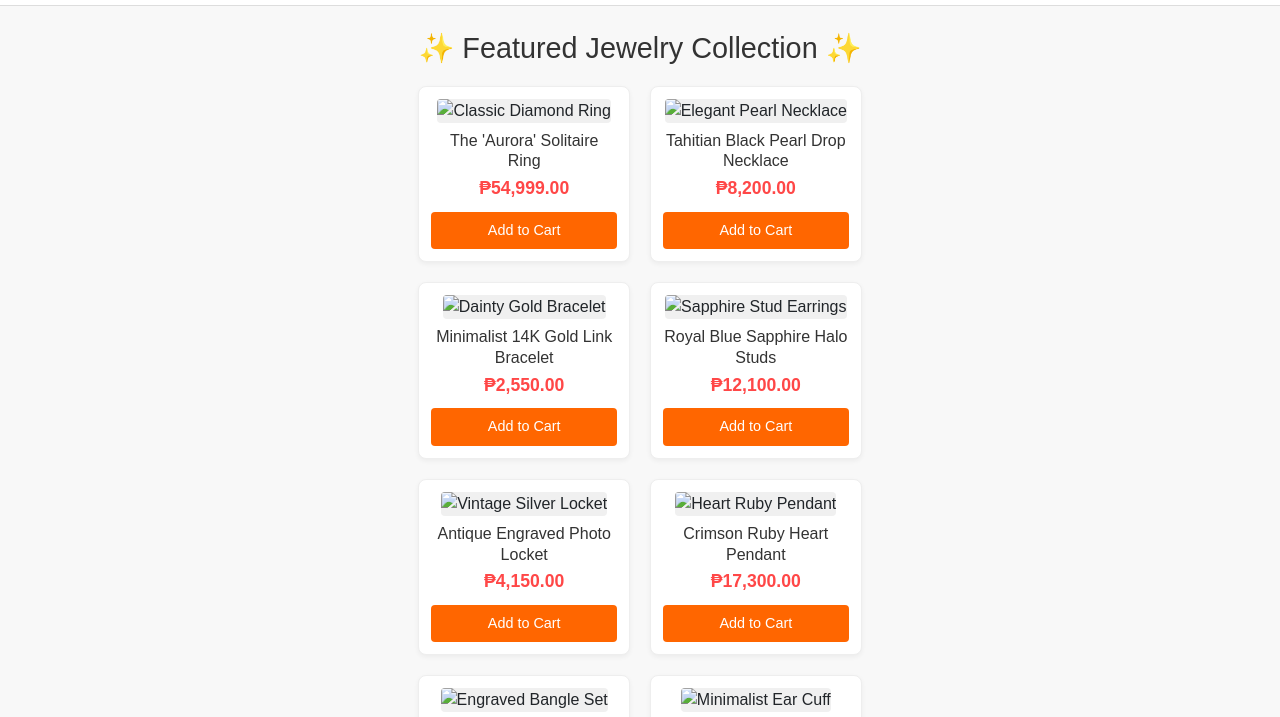
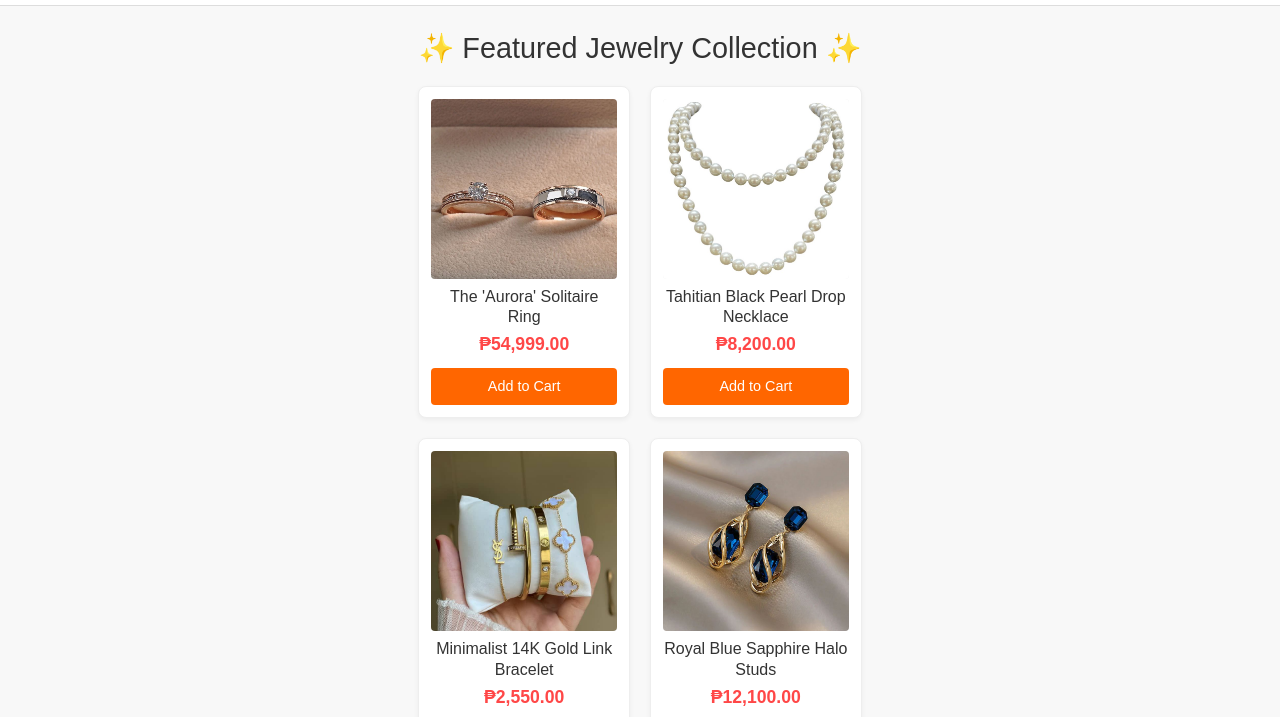
Before and after one commit to sheenacan03/front, a plain HTML site: page index.html in a window 1280 px wide. Shown: the part 50-767 px from the top of the page. Drawn offline with nearby package versions, Linux system fonts and the light colour scheme.

Commit message:
Update index.html

```diff
--- a/index.html
+++ b/index.html
@@ -275,49 +275,49 @@
 
         <div class="product-grid">
             <div class="product-card">
-                <img src="images/ring.jpg" alt="Classic Diamond Ring" class="product-image">
+                <img src="ring.jpg" alt="Classic Diamond Ring" class="product-image">
                 <h3 class="product-title">The 'Aurora' Solitaire Ring</h3>
                 <p class="product-price">₱54,999.00</p>
                 <button class="add-to-cart-btn" onclick="addToCart('The Aurora Solitaire Ring')">Add to Cart</button>
             </div>
             <div class="product-card">
-                <img src="images/necklace.jpeg" alt="Elegant Pearl Necklace" class="product-image">
+                <img src="necklace.jpeg" alt="Elegant Pearl Necklace" class="product-image">
                 <h3 class="product-title">Tahitian Black Pearl Drop Necklace</h3>
                 <p class="product-price">₱8,200.00</p>
                 <button class="add-to-cart-btn" onclick="addToCart('Tahitian Black Pearl Drop Necklace')">Add to Cart</button>
             </div>
             <div class="product-card">
-                <img src="images/bracelet.jpg" alt="Dainty Gold Bracelet" class="product-image">
+                <img src="bracelet.jpg" alt="Dainty Gold Bracelet" class="product-image">
                 <h3 class="product-title">Minimalist 14K Gold Link Bracelet</h3>
                 <p class="product-price">₱2,550.00</p>
                 <button class="add-to-cart-btn" onclick="addToCart('Minimalist 14K Gold Link Bracelet')">Add to Cart</button>
             </div>
             <div class="product-card">
-                <img src="images/earring.jpg" alt="Sapphire Stud Earrings" class="product-image">
+                <img src="earring.jpg" alt="Sapphire Stud Earrings" class="product-image">
                 <h3 class="product-title">Royal Blue Sapphire Halo Studs</h3>
                 <p class="product-price">₱12,100.00</p>
                 <button class="add-to-cart-btn" onclick="addToCart('Royal Blue Sapphire Halo Studs')">Add to Cart</button>
             </div>
             <div class="product-card">
-                <img src="images/locket.jpg" alt="Vintage Silver Locket" class="product-image">
+                <img src="locket.jpg" alt="Vintage Silver Locket" class="product-image">
                 <h3 class="product-title">Antique Engraved Photo Locket</h3>
                 <p class="product-price">₱4,150.00</p>
                 <button class="add-to-cart-btn" onclick="addToCart('Antique Engraved Photo Locket')">Add to Cart</button>
             </div>
             <div class="product-card">
-                <img src="images/pendant.jpg" alt="Heart Ruby Pendant" class="product-image">
+                <img src="pendant.jpg" alt="Heart Ruby Pendant" class="product-image">
                 <h3 class="product-title">Crimson Ruby Heart Pendant</h3>
                 <p class="product-price">₱17,300.00</p>
                 <button class="add-to-cart-btn" onclick="addToCart('Crimson Ruby Heart Pendant')">Add to Cart</button>
             </div>
             <div class="product-card">
-                <img src="images/bangle-set.jpg" alt="Engraved Bangle Set" class="product-image">
+                <img src="bangle-set.jpg" alt="Engraved Bangle Set" class="product-image">
                 <h3 class="product-title">Personalized Copper Bangle Set</h3>
                 <p class="product-price">₱4,900.00</p>
                 <button class="add-to-cart-btn" onclick="addToCart('Personalized Copper Bangle Set')">Add to Cart</button>
             </div>
             <div class="product-card">
-                <img src="images/minimalist-cuff.jpg" alt="Minimalist Ear Cuff" class="product-image">
+                <img src="minimalist-cuff.jpg" alt="Minimalist Ear Cuff" class="product-image">
                 <h3 class="product-title">Celestial Star Chain Ear Cuff</h3>
                 <p class="product-price">₱1,375.00</p>
                 <button class="add-to-cart-btn" onclick="addToCart('Celestial Star Chain Ear Cuff')">Add to Cart</button>
@@ -503,4 +503,5 @@ document.getElementById('cart-icon-group').addEventListener('click', function(e)
     </script>
 
 </body>
+
 </html>
```
